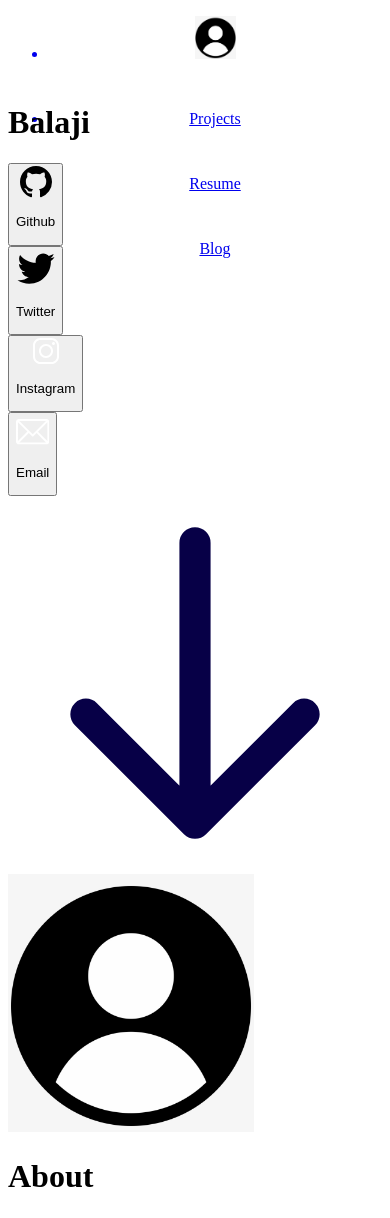
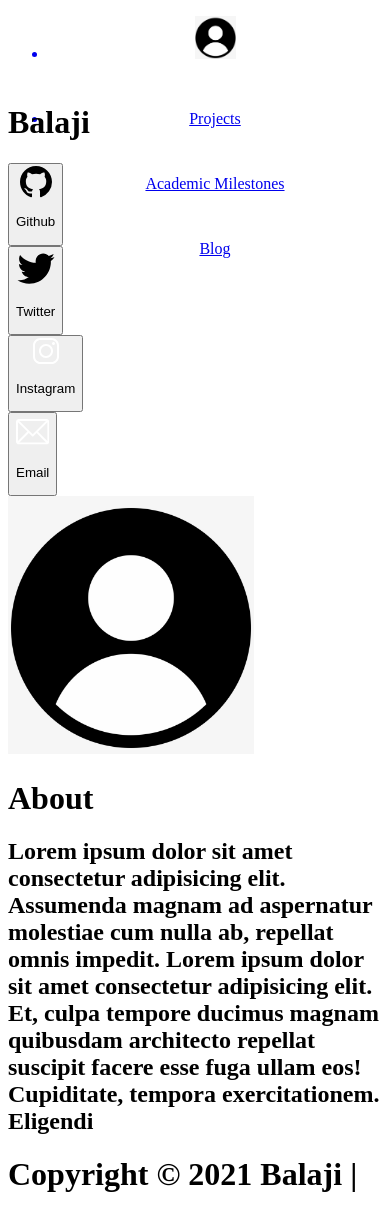
Before and after one commit to balajiofficial/Website, a Next.js app: page / in a window 390 px wide. Shown: the top 1218 px of the page. Built offline with nearby package versions, Linux system fonts and the light colour scheme.

Commit message:
Academics and blog page

```diff
--- a/components/navbar.tsx
+++ b/components/navbar.tsx
@@ -30,9 +30,9 @@ export default function NavBar() {
               <li className="hover:text-gray-900">Projects</li>
             </a>
           </Link>
-          <Link href="/resume">
+          <Link href="/academics">
             <a>
-              <li className="hover:text-gray-900">Resume</li>
+              <li className="hover:text-gray-900">Academic Milestones</li>
             </a>
           </Link>
           <Link href="/blog">
--- a/pages/index.tsx
+++ b/pages/index.tsx
@@ -9,14 +9,14 @@ export default function Home() {
         <title>Home | Balaji</title>
       </Head>
       <div>
-        <div className="lg:pt-56 pt-20">
+        <div className="lg:pt-56 pt-20 pb-56">
           <h1 className="flex justify-center text-9xl pb-10 font-semibold">
             Balaji
           </h1>
           <div className="flex justify-center">
             <div className="text-white flex lg:justify-evenly width2 justify-start flex-col lg:flex-row">
               <div className="pt-2 pb-2">
-                <a href="https://github.com/K-Balaji">
+                <a href="https://github.com/K-Balaji" target="_blank">
                   <button className="bg-black hover:bg-gray-700 rounded-lg p-3 font-semibold h-14 hover:shadow-lg">
                     <div className="whitespace-nowrap">
                       <svg
@@ -40,7 +40,7 @@ export default function Home() {
                 </a>
               </div>
               <div className="pt-2 pb-2">
-                <a href="#">
+                <a href="#" target="_blank">
                   <button className="bg-blue-500 hover:bg-blue-400 rounded-lg p-3 font-semibold h-14 hover:shadow-lg">
                     <div className="whitespace-nowrap">
                       <svg
@@ -59,7 +59,7 @@ export default function Home() {
                 </a>
               </div>
               <div className="pt-2 pb-2">
-                <a href="#">
+                <a href="#" target="_blank">
                   <button className="bg-gradient-to-tl from-red-600 via-purple-600 to-blue-600 rounded-lg p-3 hover:from-red-500 hover:via-purple-500 hover:to-blue-500 font-semibold h-14 hover:shadow-lg">
                     <svg
                       fill="#ffffff"
@@ -78,7 +78,7 @@ export default function Home() {
                 </a>
               </div>
               <div className="pt-2 pb-2">
-                <a href="mailto:aa@aa.com">
+                <a href="mailto:notanemail@email.com">
                   <button className="bg-indigo-600 hover:bg-indigo-500 rounded-lg p-3 font-semibold h-14 hover:shadow-lg">
                     <svg
                       version="1.1"
@@ -110,20 +110,6 @@ export default function Home() {
               </div>
             </div>
           </div>
-          <div className="flex justify-center lg:pt-44 pt-24 pb-4">
-            <svg
-              className="animate-bounce w-8 h-8"
-              fill="none"
-              color="#070047"
-              stroke-linecap="round"
-              stroke-linejoin="round"
-              stroke-width="2"
-              viewBox="0 0 24 24"
-              stroke="currentColor"
-            >
-              <path d="M19 14l-7 7m0 0l-7-7m7 7V3"></path>
-            </svg>
-          </div>
         </div>
       </div>
 
```
Also changed, not shown: pages/academics.tsx (added, +12 -0 lines), pages/blog.tsx (added, +16 -0 lines).
